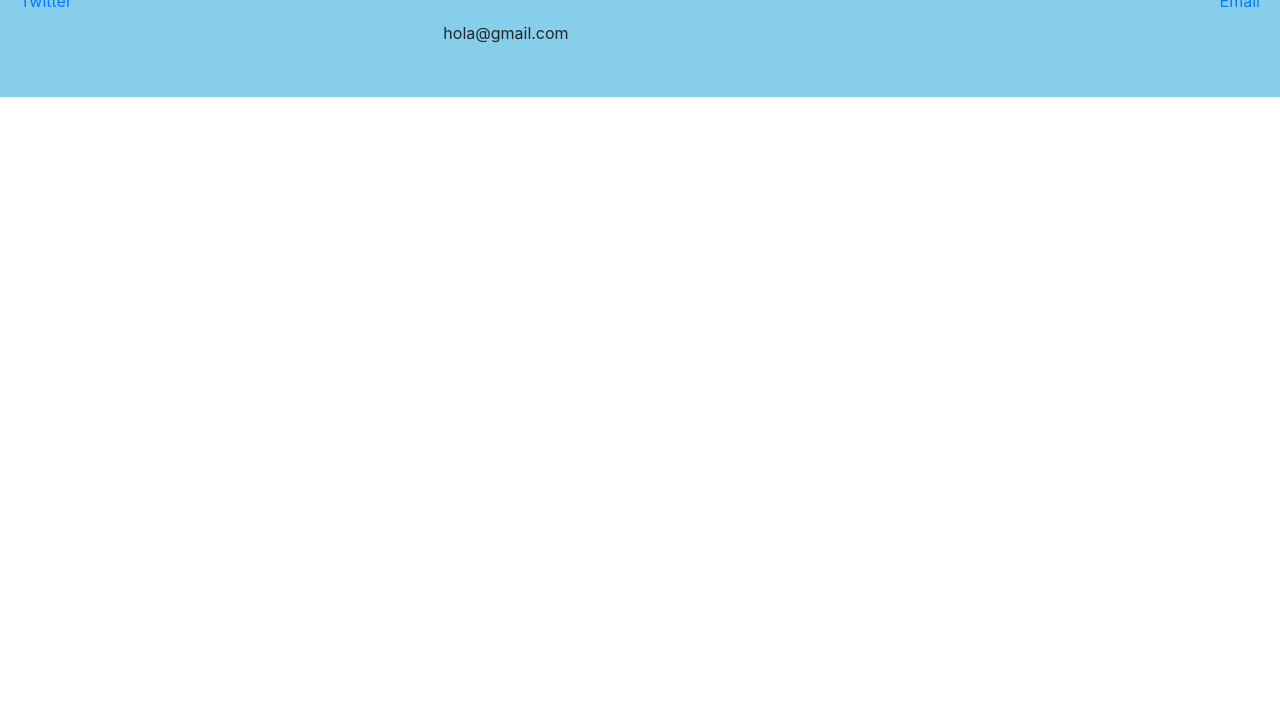
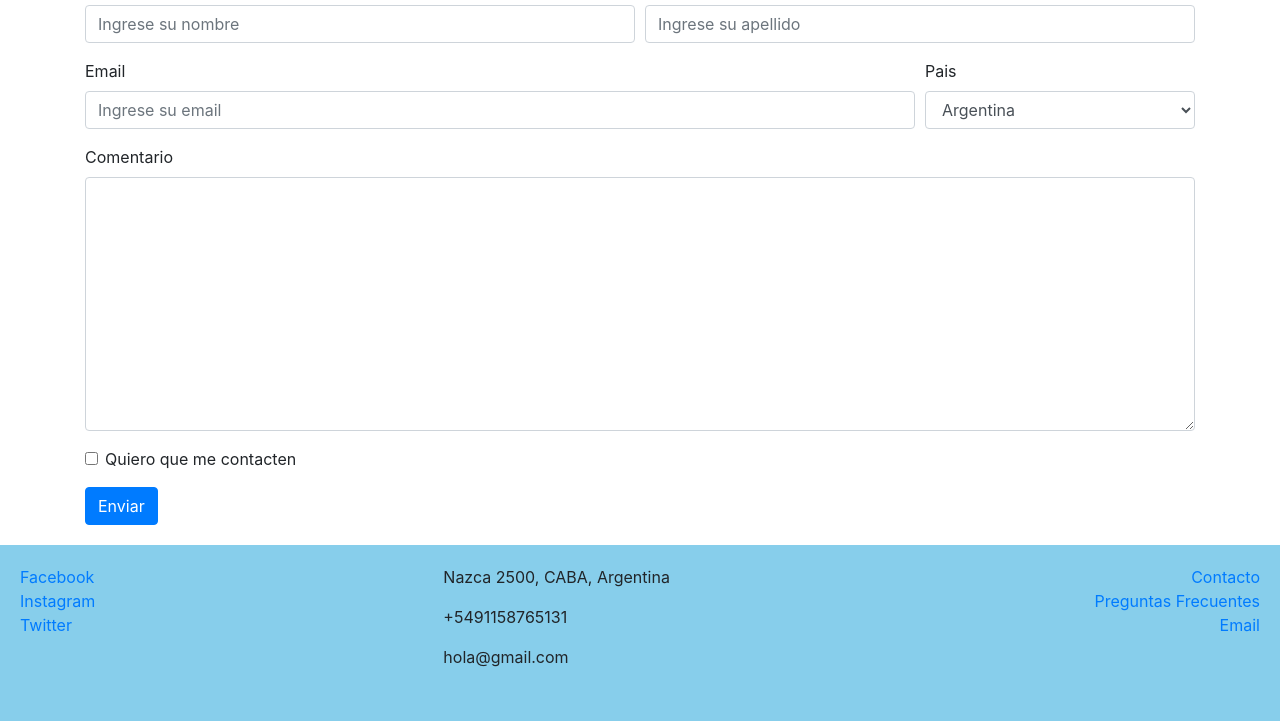
Before and after one commit to matiasniedermaier/bootstrap-austral, a website: page contacto.html in a window 1280 px wide. Shown: the part 363-1084 px from the top of the page. Before the commit the page ends 800 px from the top, so only its background shows below. Drawn offline with nearby package versions, Linux system fonts and the light colour scheme.

Commit message:
add forms

```diff
--- a/contacto.html
+++ b/contacto.html
@@ -24,14 +24,14 @@
           <li class="nav-item">
             <a class="nav-link" href="./index.html">Home </a>
           </li>
-          <li class="nav-item active">
-            <a class="nav-link" href="#">Contacto<span class="sr-only">(current)</span></a>
-          </li>
           <li class="nav-item">
             <a class="nav-link" href="./preguntas-frecuentes.html">Preguntas Frecuentes</a>
           </li>
           <li class="nav-item">
             <a class="nav-link" href="./team.html">Team</a>
+          </li>
+          <li class="nav-item active">
+            <a class="nav-link" href="#">Contacto<span class="sr-only">(current)</span></a>
           </li>
         </ul>
       </div>
@@ -46,6 +46,46 @@
           <li class="breadcrumb-item active">Contacto</li>
         </ol>
       </nav>
+      <h1>Dejanos tu comentario y te responderemos!</h1>
+      <form>
+        <div class="form-row">
+          <div class="form-group col-sm-6">
+            <label for="nombre">Nombre</label>
+            <input class="form-control" type="text" id="nombre" placeholder="Ingrese su nombre">
+          </div>
+          <div class="form-group col-sm-6">
+            <label for="apellido">Apellido</label>
+            <input type="text" class="form-control" id="apellido" placeholder="Ingrese su apellido">
+          </div>
+        </div>
+        <div class="form-row">
+          <div class="form-group col-sm-9">
+            <label for="email">Email</label>
+            <input class="form-control" type="email" id="email" placeholder="Ingrese su email">
+          </div>
+          <div class="form-group col-sm-3">
+            <label for="residencia">Pais</label>
+            <select id="residencia" class="form-control">
+              <option selected>Argentina</option>
+              <option>Brasil</option>
+              <option>Chile</option>
+              <option>Paraguay</option>
+              <option>Colombia</option>
+            </select>
+          </div>
+        </div>
+        <div class="form-group">
+          <label for="comentario">Comentario</label>
+          <textarea id="comentario" class="form-control" cols="30" rows="10"></textarea>
+        </div>
+        <div class="form-group">
+          <div class="form-check">
+            <input class="form-check-input" type="checkbox" id="gridCheck">
+            <label for="gridCheck" class="form-check-label">Quiero que me contacten</label>
+          </div>
+        </div>
+        <button class="btn btn-primary" type="submit">Enviar</button>
+      </form>
     </div>
     <footer>
       <div class="row">
```
Also changed, not shown: index.html (+6 -6 lines), preguntas-frecuentes.html (+3 -3 lines), team.html (+3 -3 lines).
